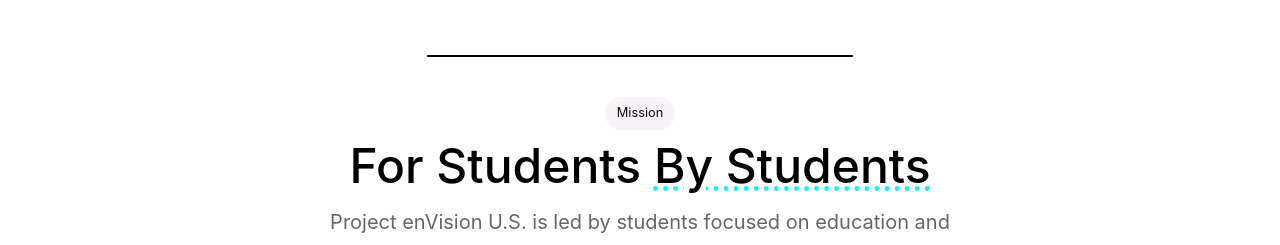
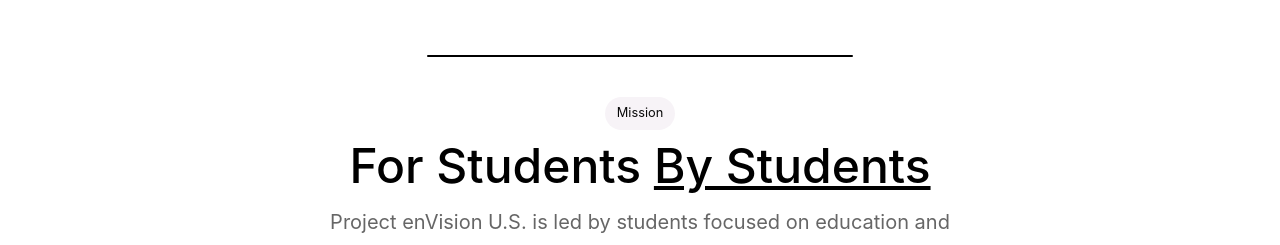
Before and after one commit to envisionnew/envisionnew.org, a Next.js app: page / in a window 1280 px wide. Shown: the part 1120-1365 px from the top of the page. Built offline with nearby package versions, Linux system fonts and the light colour scheme.

Commit message:
[update]

```diff
--- a/pages/index.js
+++ b/pages/index.js
@@ -139,7 +139,7 @@
                 Mission
               </span>
               <h2 className="mb-4 font-medium text-black sm:text-5xl title-font">
-                For Students <span className="text-dotted">By Students</span>
+                For Students <span className="underline">By Students</span>
               </h2>
               <p className="mx-auto text-base text-xl leading-relaxed xl:w-2/4 lg:w-3/4 text-gray-500s">
                 Project enVision U.S. is led by students focused on education
```
